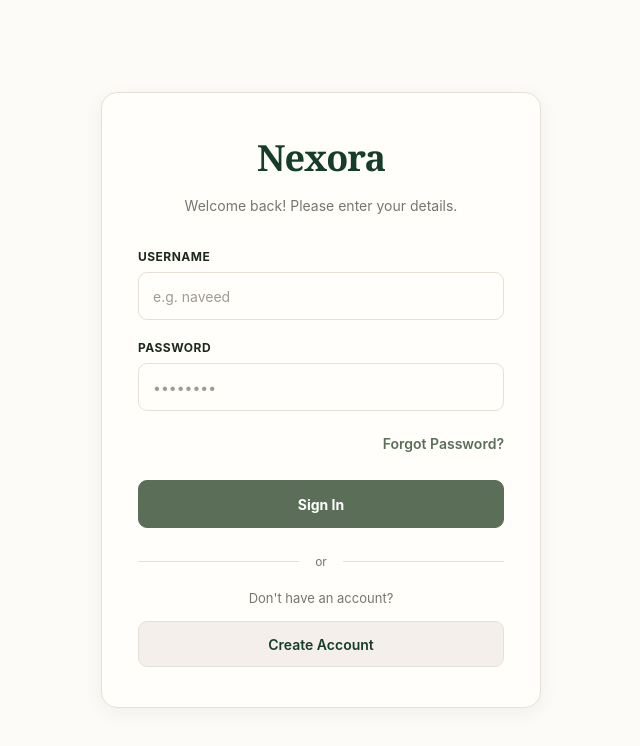
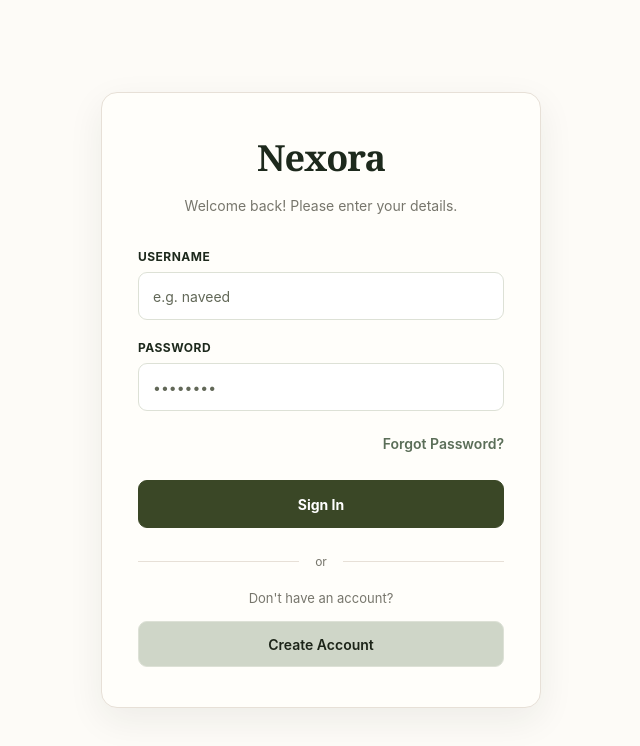
Before and after one commit to Maqdubia/Nexoraa, a React app in the folder frontend/: page /login in a window 1280 px wide. Shown: the top 746 px of the page, without its empty margins (319-959 px from the left). Built offline with nearby package versions, Linux system fonts and the light colour scheme; the HTML template or start-up script is replaced by a standard one.

Commit message:
Refactor theme colors and styles in ThemeOverrides.css

```diff
--- a/frontend/src/ThemeOverrides.css
+++ b/frontend/src/ThemeOverrides.css
@@ -1,48 +1,53 @@
+
+/* =====================================================
+   NEXORA — OFFICIAL GLOBAL THEME
+   Deep Forest • Olive • Sage • Pale Sage • Warm Ivory
+   ===================================================== */
 
 :root {
-  --nx-ivory: #FDFBF7;
-  --nx-beige: #F4EFEB;
-  --nx-card: #FFFEFA;
-  --nx-forest: #163D29;
-  --nx-forest-mid: #376B43;
-  --nx-sage: #5B6E58;
-  --nx-sage-light: #E8ECDD;
-  --nx-sage-pale: #F0F2E8;
-  --nx-tan: #C2A684;
-  --nx-text: #292B25;
-  --nx-muted: #77766C;
-  --nx-border: #E7E0D7;
+    --nx-forest: #1C2418;
+    --nx-olive: #3A4726;
+    --nx-sage: #7F8D63;
+    --nx-pale-sage: #CFD6C8;
+    --nx-ivory: #F7F7F2;
+
+    --nx-text: #30352A;
+    --nx-muted: #626858;
+    --nx-border: #DDE1D6;
+    --nx-card: #FFFFFF;
     --nx-danger: #914B3D;
     --nx-danger-bg: #FAEFEB;
-  --nx-success: #43563F;
-  --nx-success-bg: #EEF2E8;
+    --nx-success: #3A4726;
+    --nx-success-bg: #CFD6C8;
     --nx-radius: 14px;
-  --nx-shadow: 0 5px 20px rgba(29, 41, 28, 0.055);
+    --nx-shadow: 0 4px 18px rgba(28, 36, 24, 0.06);
 }
+
+/* Global backgrounds */
 
 html,
 body,
-#root {
-  background: var(--nx-ivory);
+#root,
+.app-layout,
+.main-content {
+    background-color: var(--nx-ivory);
+    color: var(--nx-text);
 }
 
 body {
-  color: var(--nx-text);
     font-family: Inter, "Segoe UI", Arial, sans-serif;
-}
-
-.app-layout {
-  background: var(--nx-ivory);
 }
 
 .main-content {
     min-width: 0;
-  background: var(--nx-ivory);
-  color: var(--nx-text);
 }
 
 /* Typography */
 
+h1,
+h2,
+h3,
+h4,
 .main-content h1,
 .main-content h2,
 .main-content h3,
@@ -61,35 +66,19 @@ body {
     color: var(--nx-muted);
 }
 
-/* Dashboard hero: forest green transitioning into beige */
+/* Hero gradients */
 
 .dashboard-welcome {
-  position: relative;
-  overflow: hidden;
-  isolation: isolate;
-  border: 1px solid rgba(91, 110, 88, 0.16);
-  border-radius: 18px;
     background: linear-gradient(
         112deg,
-    #163D29 0%,
-    #376B43 27%,
-    #78966C 48%,
-    #C7D4AF 70%,
-    #E8ECDD 84%,
-    #F4EFEB 100%
+        #1C2418 0%,
+        #3A4726 27%,
+        #7F8D63 49%,
+        #CFD6C8 73%,
+        #F7F7F2 100%
     );
+    border-color: var(--nx-border);
     color: #FFFFFF;
-  box-shadow: var(--nx-shadow);
-}
-
-.dashboard-welcome h1,
-.dashboard-welcome h2,
-.dashboard-welcome h3,
-.dashboard-welcome p,
-.dashboard-welcome .dashboard-welcome-copy,
-.dashboard-welcome .dashboard-welcome-mark {
-  position: relative;
-  z-index: 1;
 }
 
 .dashboard-welcome h1,
@@ -99,14 +88,10 @@ body {
 }
 
 .dashboard-welcome p {
-  color: rgba(255, 255, 255, 0.88);
+    color: rgba(255, 255, 255, 0.9);
 }
 
-.dashboard-welcome-mark {
-  color: #FFFFFF;
-}
-
-/* Cards and panels */
+/* Cards */
 
 .dashboard-card,
 .dashboard-action-card,
@@ -130,47 +115,16 @@ body {
 .improvement-card {
     border-color: var(--nx-border);
     border-radius: var(--nx-radius);
-  background: var(--nx-card);
+    background-color: var(--nx-card);
     box-shadow: var(--nx-shadow);
-}
-
-.dashboard-card,
-.dashboard-action-card,
-.profile-card,
-.resume-card,
-.experience-card,
-.application-card,
-.interview-card,
-.history-card,
-.job-card,
-.job-match-card,
-.match-card,
-.skill-card,
-.analysis-card,
-.improvement-card {
     color: var(--nx-text);
 }
 
-/* Shared buttons */
+/* Buttons */
 
 .main-content button,
 .auth-page button {
-  transition:
-    background-color 160ms ease,
-    border-color 160ms ease,
-    color 160ms ease,
-    box-shadow 160ms ease;
-}
-
-.main-content button:not(:disabled):not(.secondary-button),
-.auth-page .auth-button {
-  border-color: var(--nx-sage);
-}
-
-.main-content button:disabled,
-.auth-page button:disabled {
-  cursor: not-allowed;
-  opacity: 0.65;
+    font-family: inherit;
 }
 
 .main-content button:focus-visible,
@@ -179,7 +133,27 @@ body {
     outline-offset: 3px;
 }
 
-/* Form fields */
+.auth-page .auth-button,
+.auth-card .auth-button {
+    border-color: var(--nx-olive);
+    background: var(--nx-olive);
+    color: #FFFFFF;
+}
+
+.auth-page .auth-button:hover:not(:disabled),
+.auth-card .auth-button:hover:not(:disabled) {
+    border-color: var(--nx-forest);
+    background: var(--nx-forest);
+}
+
+.auth-page .secondary-button,
+.auth-card .secondary-button {
+    border-color: var(--nx-border);
+    background: var(--nx-pale-sage);
+    color: var(--nx-forest);
+}
+
+/* Inputs and forms */
 
 .main-content input,
 .main-content textarea,
@@ -187,14 +161,14 @@ body {
 .auth-page input {
     border-color: var(--nx-border);
     border-radius: 9px;
-  background-color: var(--nx-card);
+    background: var(--nx-card);
     color: var(--nx-text);
 }
 
 .main-content input::placeholder,
 .main-content textarea::placeholder,
 .auth-page input::placeholder {
-  color: #A09C91;
+    color: var(--nx-muted);
 }
 
 .main-content input:focus,
@@ -203,10 +177,10 @@ body {
 .auth-page input:focus {
     border-color: var(--nx-sage);
     outline: none;
-  box-shadow: 0 0 0 3px rgba(91, 110, 88, 0.13);
+    box-shadow: 0 0 0 3px rgba(127, 141, 99, 0.18);
 }
 
-/* Tags, skill chips and labels */
+/* Skill chips and tags */
 
 .main-content .skill-tag,
 .main-content .skill-badge,
@@ -215,135 +189,21 @@ body {
 .main-content .chip {
     border-color: var(--nx-border);
     border-radius: 7px;
-  background: var(--nx-beige);
+    background: var(--nx-pale-sage);
     color: var(--nx-forest);
 }
 
 /* Links */
 
 .main-content a {
-  color: var(--nx-sage);
+    color: var(--nx-olive);
 }
 
 .main-content a:hover {
     color: var(--nx-forest);
 }
 
-/* Sidebar */
-
-.sidebar {
-  background: var(--nx-beige);
-  border-right-color: var(--nx-border);
-}
-
-.sidebar-logo,
-.sidebar-brand-text strong {
-  color: var(--nx-forest);
-}
-
-.sidebar-logo-mark {
-  background: var(--nx-sage-light);
-  color: var(--nx-sage);
-}
-
-.sidebar-menu a {
-  color: #62645B;
-}
-
-.sidebar-menu a .line-icon {
-  color: var(--nx-sage);
-}
-
-.sidebar-menu a:hover {
-  background: #ECE9DF;
-  color: var(--nx-forest);
-}
-
-.sidebar-menu a.active {
-  border-color: #D9DFCC;
-  background: #E5E9D9;
-  color: var(--nx-forest);
-  box-shadow: inset 3px 0 0 var(--nx-sage);
-}
-
-.sidebar-menu a.active .line-icon {
-  color: var(--nx-forest);
-}
-
-.logout-btn {
-  color: var(--nx-forest);
-}
-
-.sidebar-backdrop {
-  background: rgba(18, 18, 18, 0.42);
-}
-
-/* Mobile header */
-
-.mobile-app-header {
-  background: var(--nx-ivory);
-  border-bottom: 1px solid var(--nx-border);
-}
-
-.mobile-menu-toggle {
-  border-color: var(--nx-border);
-  background: var(--nx-card);
-}
-
-.mobile-menu-toggle span {
-  background: var(--nx-forest);
-}
-
-.mobile-brand {
-  color: var(--nx-forest);
-}
-
-.mobile-brand span {
-  color: var(--nx-sage);
-}
-
-/* Authentication pages */
-
-.auth-page {
-  background: var(--nx-ivory);
-}
-
-.auth-card {
-  border-color: var(--nx-border);
-  background: var(--nx-card);
-  box-shadow: var(--nx-shadow);
-}
-
-.auth-card h1,
-.auth-card h2,
-.auth-card h3,
-.auth-card .logo {
-  color: var(--nx-forest);
-}
-
-.auth-card .subtitle,
-.auth-card .switch-text {
-  color: var(--nx-muted);
-}
-
-.auth-card .auth-button {
-  border-color: var(--nx-sage);
-  background: var(--nx-sage);
-  color: #FFFFFF;
-}
-
-.auth-card .auth-button:hover:not(:disabled) {
-  border-color: var(--nx-forest-mid);
-  background: var(--nx-forest-mid);
-}
-
-.auth-card .secondary-button {
-  border-color: var(--nx-border);
-  background: var(--nx-beige);
-  color: var(--nx-forest);
-}
-
-/* Feedback states */
+/* Feedback */
 
 .main-content .error,
 .main-content .error-message {
@@ -364,7 +224,7 @@ body {
 }
 
 .main-content th {
-  background: var(--nx-beige);
+    background: var(--nx-pale-sage);
     color: var(--nx-forest);
 }
 
@@ -380,48 +240,11 @@ body {
     border-top: 1px solid var(--nx-border);
 }
 
-/* Prevent horizontal overflow on narrow screens */
-
-.main-content,
-.dashboard-page,
-.profile-page,
-.education-page,
-.experience-page,
-.skills-page,
-.resume-page,
-.jobs-page,
-.skill-gap-page,
-.ai-interview-page,
-.interview-page,
-.history-page {
-  max-width: 100%;
-  overflow-wrap: anywhere;
-}
+/* Preserve responsive page layouts */
 
 @media (max-width: 768px) {
     .main-content {
-    width: 100%;
-    margin-left: 0;
-    padding: 18px 14px 28px;
-  }
-
-  .dashboard-welcome {
-    border-radius: 14px;
-  }
-
-  .mobile-app-header {
-    position: sticky;
-    top: 0;
-    z-index: 900;
-    display: flex;
-    align-items: center;
-    gap: 12px;
-    min-height: 58px;
-    padding: 8px 14px;
-  }
-
-  .mobile-header-label {
-    font-size: 10px;
+        min-width: 0;
     }
 }
 
@@ -429,9 +252,6 @@ body {
     *,
     *::before,
     *::after {
-    scroll-behavior: auto !important;
-    animation-duration: 0.01ms !important;
-    animation-iteration-count: 1 !important;
         transition-duration: 0.01ms !important;
     }
 }
```
Lines whose indentation alone changed are shown as unchanged.
